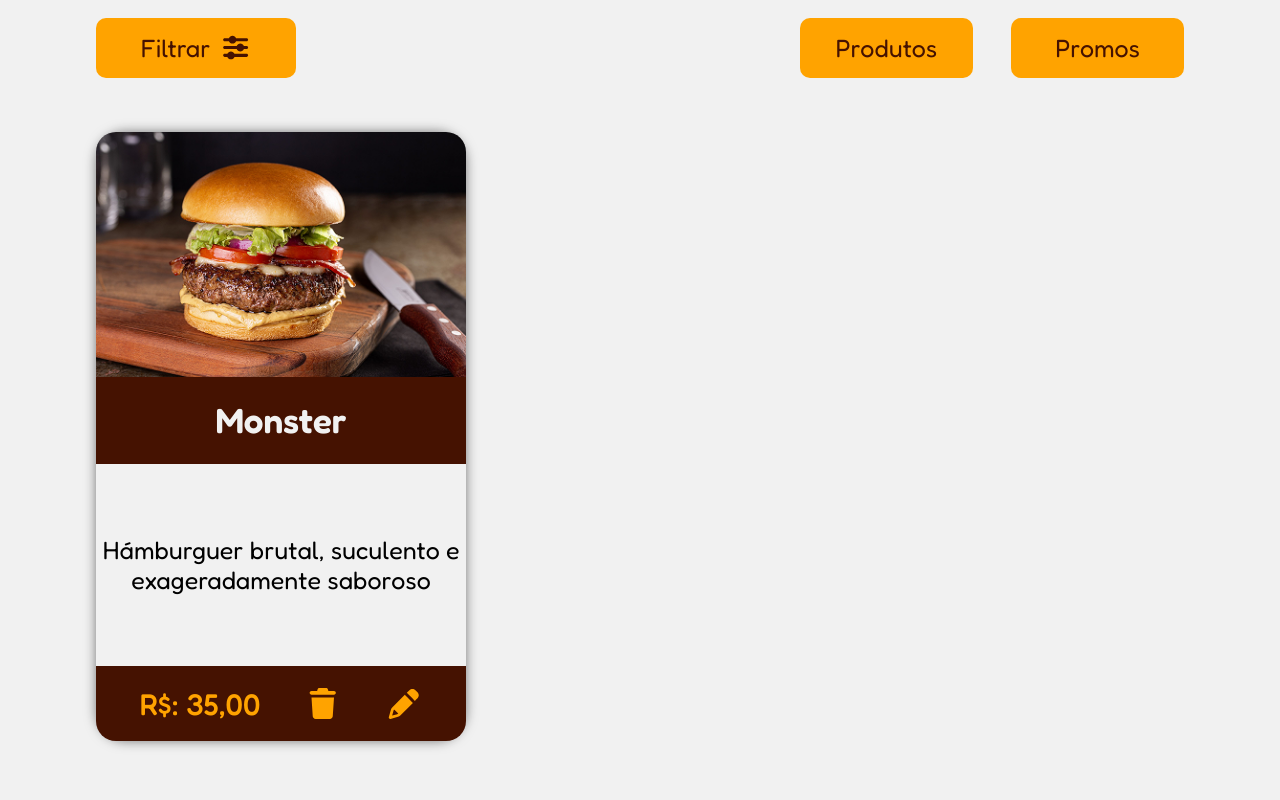
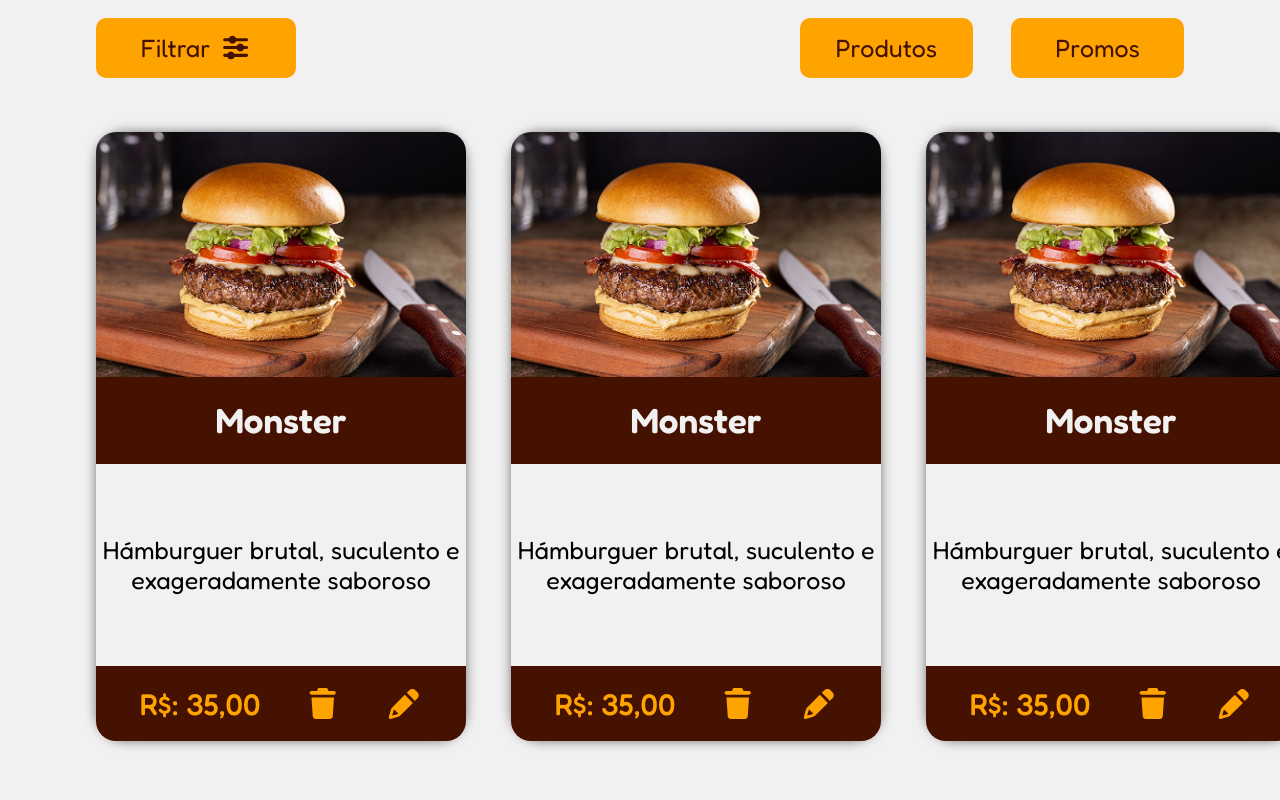
Before and after one commit to KaueCMP2/learning-nextJs, a Next.js app in the folder Projetos/VhBurguer/vh-burguer/: page /home in a window 1280 px wide. Shown: the part 1660-2460 px from the top of the page. Built offline with nearby package versions, Linux system fonts and the light colour scheme.

Commit message:
:lipstick: styles: change home admin styles

```diff
--- a/Projetos/VhBurguer/vh-burguer/src/components/lista-produtos/ListaProdutos.module.css
+++ b/Projetos/VhBurguer/vh-burguer/src/components/lista-produtos/ListaProdutos.module.css
@@ -85,7 +85,7 @@
 
 #content {
     display: grid;
-    grid-template-columns: repeat(3, 385    px);
+    grid-template-columns: repeat(3, 385px);
     row-gap: 80px;
     column-gap: 30px;
     width: 85%;
```
